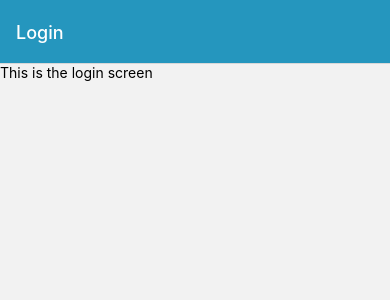
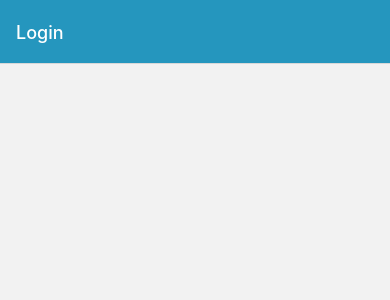
Before and after one commit to absolutedevelop/signal-clone, a React Native app: screen /Login in a window 390 px wide. Shown: the top 300 px of the page. Built offline with nearby package versions, Linux system fonts and the light colour scheme.

Commit message:
feature: add react-native-elements

```diff
--- a/package.json
+++ b/package.json
@@ -16,6 +16,7 @@
     "firebase": "^9.15.0",
     "react": "18.1.0",
     "react-native": "0.70.5",
+    "react-native-elements": "^3.4.3",
     "react-native-safe-area-context": "^4.4.1",
     "react-native-screens": "^3.18.2"
   },
--- a/screens/LoginScreen.js
+++ b/screens/LoginScreen.js
@@ -1,11 +1,15 @@
 import React from 'react'
 import { StyleSheet, Text, View } from 'react-native';
+import { StatusBar } from 'expo-status-bar'
+import { Button, Input, Image } from 'react-native-elements'
 
 
 const LoginScreen = () => {
 	return (
 		<View>
-			<Text>This is the login screen</Text>
+			<StatusBar style="light" />
+
+			<Image />
 		</View>
 	)
 }
```
Also changed, not shown: 1 other file (tests, documents, lock files or other folders).
